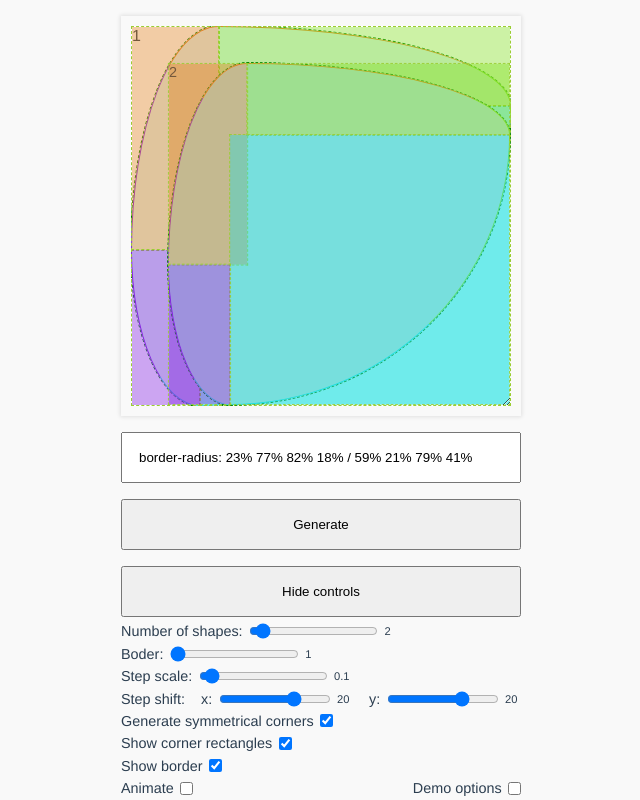
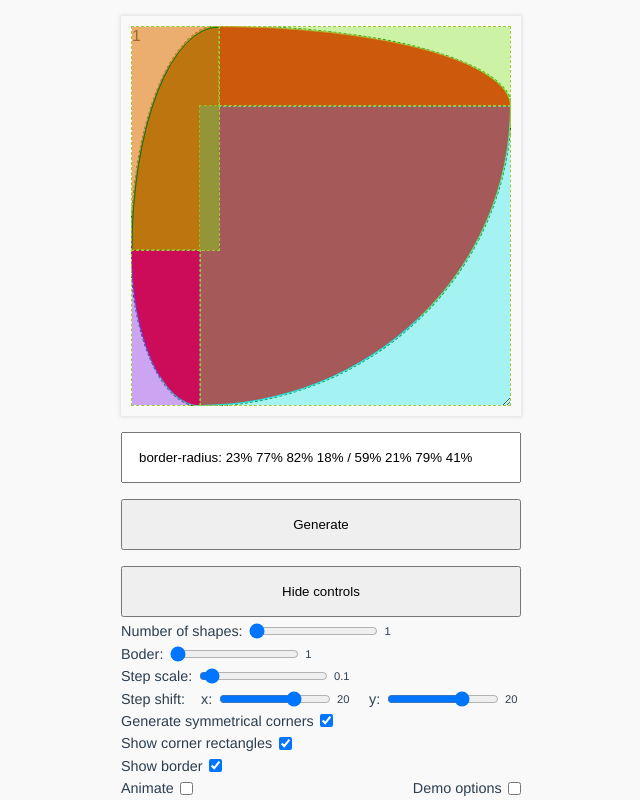
Before and after one commit to maxzz/border-radius-generator, a Vue app: page / in a window 1280 px wide. Shown: the top 800 px of the page, without its empty margins (319-959 px from the left). Built offline with nearby package versions, Linux system fonts and the light colour scheme.

Commit message:
feature: add svg shape over corner to match CSS border

```diff
--- a/src/App.vue
+++ b/src/App.vue
@@ -13,11 +13,16 @@
                 }"
             >
                 <template v-if="options.showRects">
-                    <div class="bubba-marker" :style="{width: corners[0], height: corners[4]}" :title="`top-left\n${corners[0]}, ${corners[4]}`"> </div>
-                    <div class="bubba-marker" :style="{width: corners[1], height: corners[5]}" :title="`top-right\n${corners[1]}, ${corners[5]}`"></div>
-                    <div class="bubba-marker" :style="{width: corners[2], height: corners[6]}" :title="`bottom-right\n${corners[2]}, ${corners[6]}`"></div>
-                    <div class="bubba-marker" :style="{width: corners[3], height: corners[7]}" :title="`bottom-left\n${corners[3]}, ${corners[7]}`"></div>
+                    <div class="bubba-marker bm-tl" :style="{width: corners[0], height: corners[4]}" :title="`top-left\n${corners[0]}, ${corners[4]}`"> </div>
+                    <div class="bubba-marker bm-tr" :style="{width: corners[1], height: corners[5]}" :title="`top-right\n${corners[1]}, ${corners[5]}`"></div>
+                    <div class="bubba-marker bm-br" :style="{width: corners[2], height: corners[6]}" :title="`bottom-right\n${corners[2]}, ${corners[6]}`"></div>
+                    <div class="bubba-marker bm-bl" :style="{width: corners[3], height: corners[7]}" :title="`bottom-left\n${corners[3]}, ${corners[7]}`"></div>
                 </template>
+
+<!-- :viewBox="`-${woPersent(corners[0])} -${woPersent(corners[4])} ${woPersent(corners[0])} ${woPersent(corners[4])}`" -->
+                <svg class="bubba-marker bm-tl" :width="corners[0]" :height="corners[4]">
+                    <ellipse :cx="`100%`" :cy="`100%`" :rx="`100%`" :ry="`100%`" style="fill: rgba(0, 255, 0, .2); stroke: green; stroke-width: 1"/>
+                </svg>
 
                 <span v-if="options.showBorder">{{item}}</span>
             </div>
@@ -74,6 +79,10 @@
                 </div>
             </template>
         </div>
+
+        <pre>
+            {{corners}}
+        </pre>
 
     </main>
 </template>
@@ -152,7 +161,7 @@
 
             const defaultOptions = {
                 showControls: true,
-                shapes: 2,
+                shapes: 1,
                 borderWidth: 1,
                 scale: .1,
                 shiftX: 20,
@@ -248,6 +257,10 @@
                 onAnimate();
             }
 
+            function woPersent(v) {
+                return v.replace('%', '');
+            }
+
             return {
                 options,
                 generatedCss,
@@ -258,6 +271,7 @@
                 onAnimate,
                 onDemoMode,
                 corners,
+                woPersent,
             };
         }
     };
@@ -321,25 +335,25 @@
 
         $marker-opacity: .6;
 
-        &:nth-child(1) {
+        &.bm-tl {
             top: 0;
             left: 0;
             background-color: transparentize($border-tl, $marker-opacity);
         }
 
-        &:nth-child(2) {
+        &.bm-tr {
             top: 0;
             right: 0;
             background-color: transparentize($border-tr, $marker-opacity);
         }
 
-        &:nth-child(3) {
+        &.bm-br {
             bottom: 0;
             right: 0;
             background-color: transparentize($border-br, $marker-opacity);
         }
 
-        &:nth-child(4) {
+        &.bm-bl {
             bottom: 0;
             left: 0;
             background-color: transparentize($border-bl, $marker-opacity);
```
